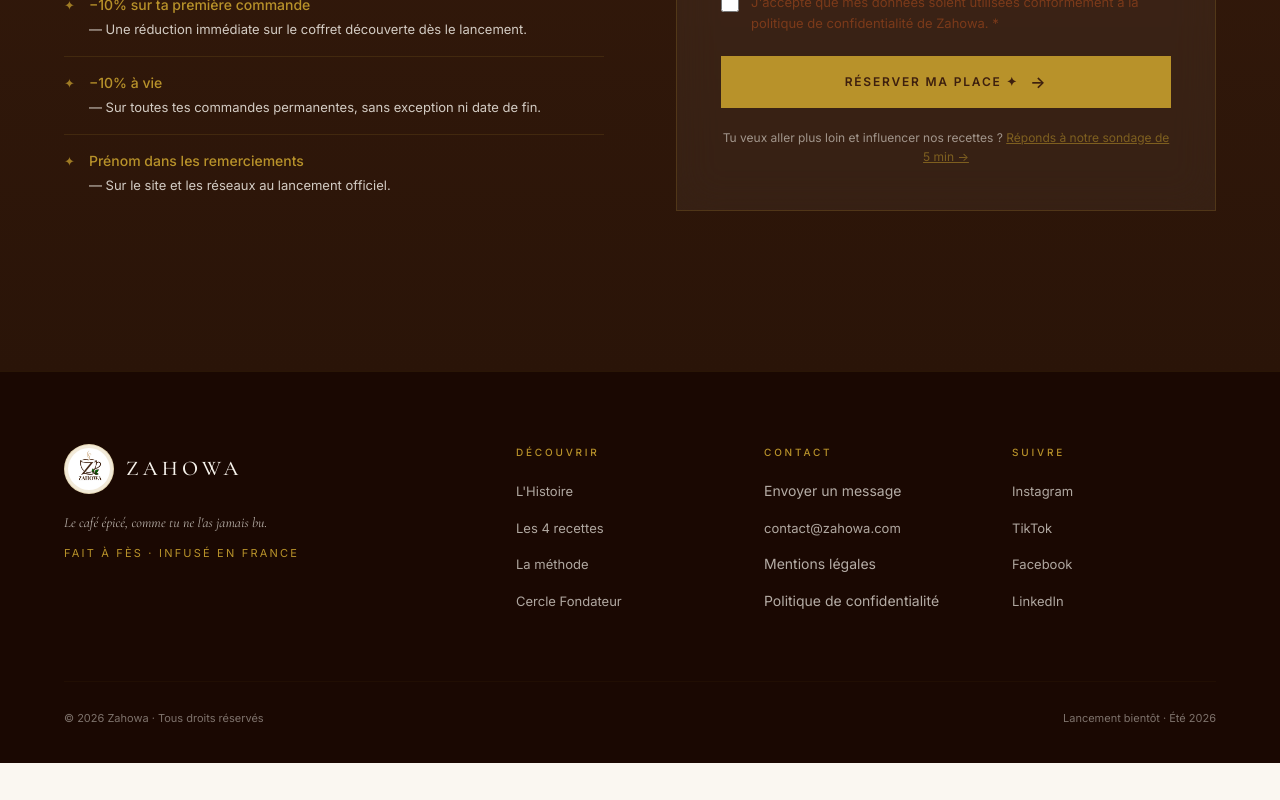
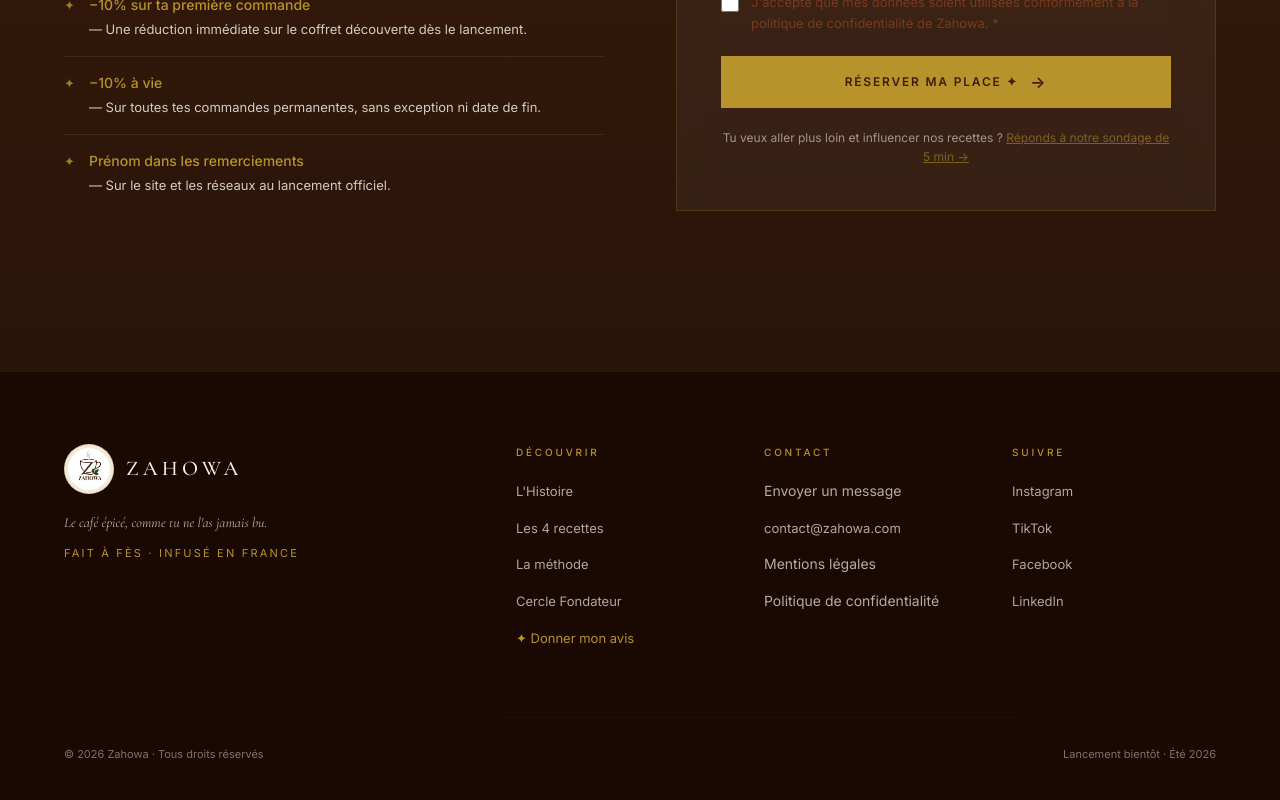
Before and after one commit to bussinessRhazal/zahowa, a React (Vite) app: page / in a window 1280 px wide. Shown: the part 4768-5568 px from the top of the page. Before the commit the page ends 5531 px from the top, so only its background shows below. Built offline with nearby package versions, Linux system fonts and the light colour scheme.

Commit message:
Update Footer.jsx

```diff
--- a/src/components/Footer.jsx
+++ b/src/components/Footer.jsx
@@ -21,6 +21,11 @@
               <li><a href="#recipes">Les 4 recettes</a></li>
               <li><a href="#pillars">La méthode</a></li>
               <li><a href="#founders">Cercle Fondateur</a></li>
+              <li>
+      <a href="/sondage.html" style={{ color: 'var(--or-imperial)', opacity: 1 }}>
+        ✦ Donner mon avis
+      </a>
+    </li>
             </ul>
           </nav>
 
```
